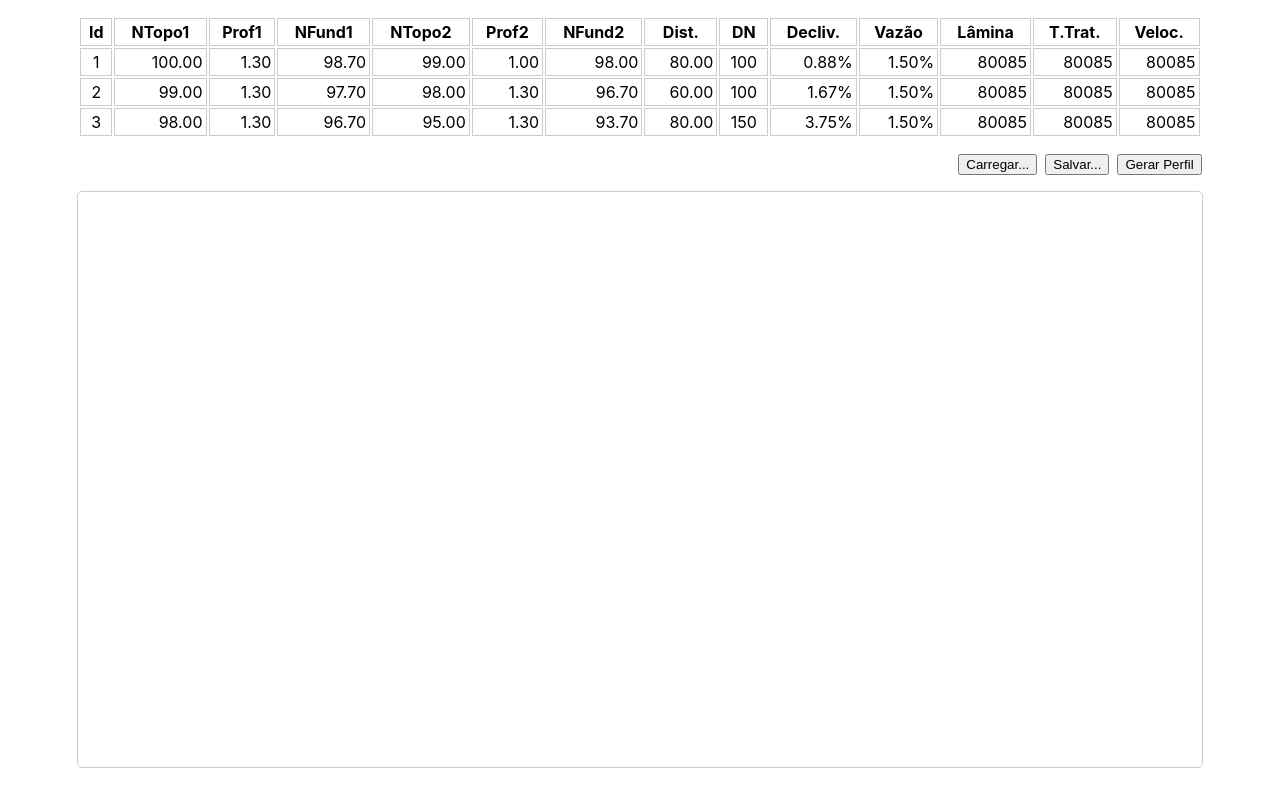
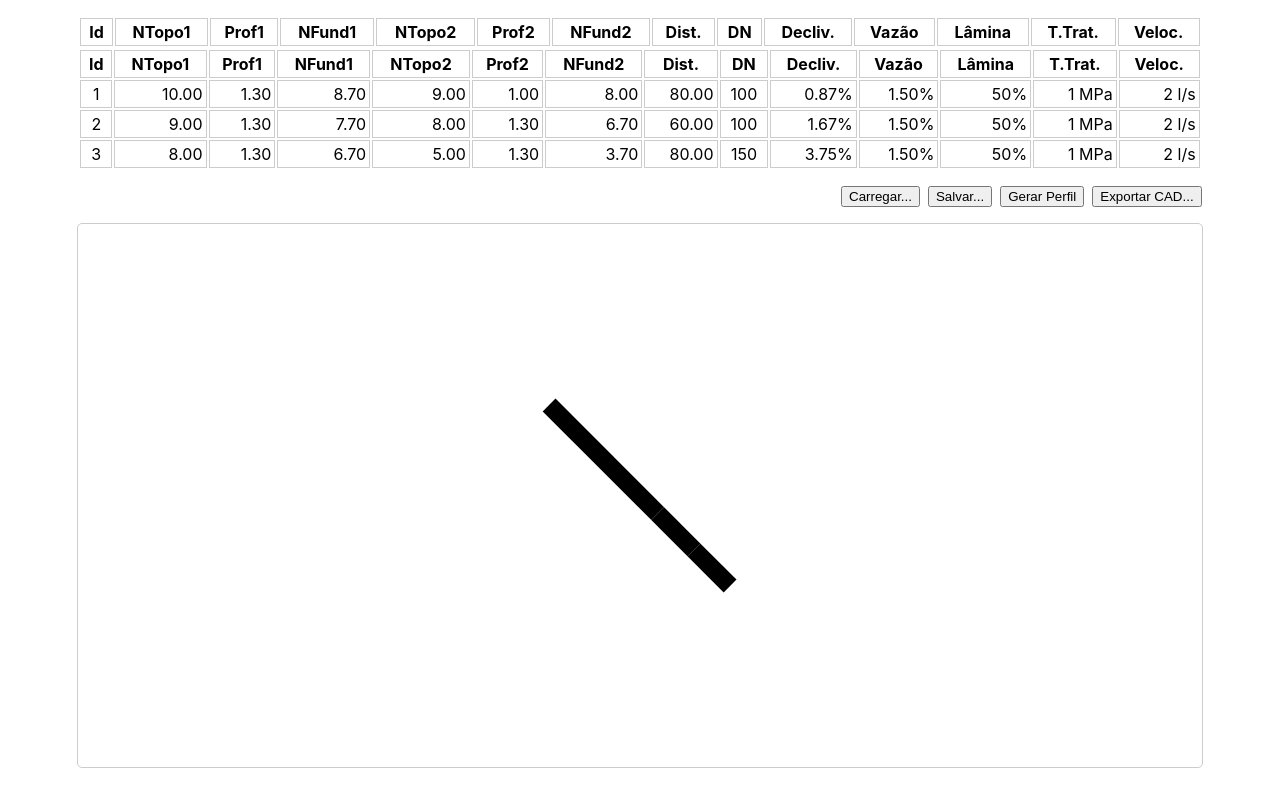
Before and after one commit to Pitossomo/perfil-esgoto, a React (Create React App) app: page / in a window 1280 px wide. Built offline with nearby package versions, Linux system fonts and the light colour scheme.

Commit message:
Added svg element with example lines

```diff
--- a/src/App.js
+++ b/src/App.js
@@ -1,41 +1,41 @@
-import DataSheet from "./components/DataSheet";
-import Svg from "./components/Svg";
-import Buttons from "./components/Buttons"
+import { DataSheet, Svg, Buttons, InputLine } from "./components";
 import styled from "styled-components";
+import { useState } from "react";
 
 function App() {
-  const elements = [
+  const [elements, setElements] = useState([
     {
       id: 1,
-      nt1: 100,
+      nt1: 10,
       prof1: 1.3,
-      nt2: 99,
+      nt2: 9,
       prof2: 1,
       dist: 80,
       diam: 100,
     },
     {
       id: 2,
-      nt1: 99,
+      nt1: 9,
       prof1: 1.3,
-      nt2: 98,
+      nt2: 8,
       prof2: 1.3,
       dist: 60,
       diam: 100,
     },
     {
       id: 3,
-      nt1: 98,
+      nt1: 8,
       prof1: 1.3,
-      nt2: 95,
+      nt2: 5,
       prof2: 1.3,
       dist: 80,
       diam: 150,
     }
-  ];
+  ]);
 
   return (
     <Wrapper>
+      <InputLine elements={elements} setElements={setElements} />
       <DataSheet elements={elements} />
       <Buttons />
       <Svg elements={elements} />
--- a/src/components/Buttons/index.js
+++ b/src/components/Buttons/index.js
@@ -6,6 +6,7 @@ const Buttons = () => {
       <button>Carregar...</button>
       <button>Salvar...</button>
       <button>Gerar Perfil</button>
+      <button>Exportar CAD...</button>
     </StyledDiv>
   );
 }
--- a/src/components/DataSheet/index.js
+++ b/src/components/DataSheet/index.js
@@ -1,11 +1,29 @@
 import styled from "styled-components";
 // import ReactDataSheet from "react-datasheet";
-//import { useState } from "react";
+// import { useState } from "react";
 
 const DataSheet = ({elements}) => {
-  const column = ["id","nt1","prof1","nf1","nt2","prof2","nf2","dist","diam","decl."];
+  const column = ["id","nt1","prof1","nf1","nt2","prof2","nf2","dist","diam","decl.","vazao", "yD", "ttrat", "veloc"];
   const DEC_DIGITS = 2;
-  console.log(elements)
+
+  const renderReadOnlyRow = (el) => (
+    <tr key={`row${el.id}`}>
+      <TdCenter>{el.id}</TdCenter>
+      <TdRight>{el.nt1.toFixed(DEC_DIGITS)}</TdRight>
+      <TdRight>{el.prof1.toFixed(DEC_DIGITS)}</TdRight>
+      <TdRight>{(el.nt1-el.prof1).toFixed(DEC_DIGITS)}</TdRight>
+      <TdRight>{(el.nt2).toFixed(DEC_DIGITS)}</TdRight>
+      <TdRight>{(el.prof2).toFixed(DEC_DIGITS)}</TdRight>
+      <TdRight>{(el.nt2-el.prof2).toFixed(DEC_DIGITS)}</TdRight>
+      <TdRight>{(el.dist).toFixed(DEC_DIGITS)}</TdRight>
+      <TdCenter>{(el.diam).toFixed(0)}</TdCenter>
+      <TdRight>{(((el.nt1-el.prof1)-(el.nt2-el.prof2))/el.dist*100).toFixed(DEC_DIGITS)+"%"}</TdRight>
+      <TdRight>{(el.vazao || 1.5).toFixed(DEC_DIGITS)+"%"}</TdRight>
+      <TdRight>50%</TdRight>
+      <TdRight>1 MPa</TdRight>
+      <TdRight>2 l/s</TdRight>
+    </tr>
+  );
 
   return (
     <StyledSheet>
@@ -25,24 +43,7 @@ const DataSheet = ({elements}) => {
         <th>T.Trat.</th>
         <th>Veloc.</th>
       </tr>
-      { elements.map(el => (
-        <tr key={el.id}>
-          <TdCenter>{el.id}</TdCenter>
-          <TdRight>{el.nt1.toFixed(DEC_DIGITS)}</TdRight>
-          <TdRight>{el.prof1.toFixed(DEC_DIGITS)}</TdRight>
-          <TdRight>{(el.nt1-el.prof1).toFixed(DEC_DIGITS)}</TdRight>
-          <TdRight>{(el.nt2).toFixed(DEC_DIGITS)}</TdRight>
-          <TdRight>{(el.prof2).toFixed(DEC_DIGITS)}</TdRight>
-          <TdRight>{(el.nt2-el.prof2).toFixed(DEC_DIGITS)}</TdRight>
-          <TdRight>{(el.dist).toFixed(DEC_DIGITS)}</TdRight>
-          <TdCenter>{(el.diam).toFixed(0)}</TdCenter>
-          <TdRight>{(((el.nt1-el.prof1)-(el.nt2-el.prof2))/el.dist*100).toFixed(DEC_DIGITS)+"%"}</TdRight>
-          <TdRight>{(el.vazao || 1.5).toFixed(DEC_DIGITS)+"%"}</TdRight>
-          <TdRight>{80085}</TdRight>
-          <TdRight>{80085}</TdRight>
-          <TdRight>{80085}</TdRight>
-        </tr>
-      ))}
+      { elements?.map(el => renderReadOnlyRow(el))}
     </StyledSheet>
   );
 
--- /dev/null
+++ b/src/components/InputLine/index.js
@@ -0,0 +1,10 @@
+import { DataSheet } from "..";
+
+const InputLine = ({elements, setElements}) => {
+
+  return (
+    <DataSheet />
+  );
+}
+
+export default InputLine;
--- a/src/components/Svg/index.js
+++ b/src/components/Svg/index.js
@@ -1,10 +1,36 @@
+import React, { useState, useEffect, useRef } from "react";
 import styled from "styled-components";
 
 const Svg = ({elements}) => {
+  const DRAW_PADDING = 5;
+
+  const svg = useRef();
+  const linesGroup = useRef();
+  const [viewBox, setViewBox] = useState(null);
+
+  useEffect(() => {
+    if (!svg.current) return;
+
+    const { x, y, width, height } = linesGroup.current.getBBox();
+    setViewBox([
+      x-DRAW_PADDING, y-DRAW_PADDING,
+      width + 2*DRAW_PADDING, height + 2*DRAW_PADDING
+    ].join(' '));
+  }, [])
+
   return (
     <> { elements && (
-      <StyledSvg>
-        { elements.map(el => console.log(el)) }
+      <StyledSvg ref={svg} viewBox={viewBox}>
+        <g
+          ref={linesGroup}
+          stroke="black" stroke-width="0.5" stroke-miterlimit="10"
+        >
+          { elements.map(el => (
+            <line key={el.id}
+              x1={el.nt1} x2={el.nt2} y1={el.nt1} y2={el.nt2}
+            />
+          ))}
+        </g>
       </StyledSvg>
     )} </>
   );
--- /dev/null
+++ b/src/components/index.js
@@ -0,0 +1,6 @@
+import Buttons from "./Buttons";
+import DataSheet from "./DataSheet";
+import Svg from "./Svg";
+import InputLine from "./InputLine"
+
+export { Buttons, DataSheet, Svg, InputLine };
```
